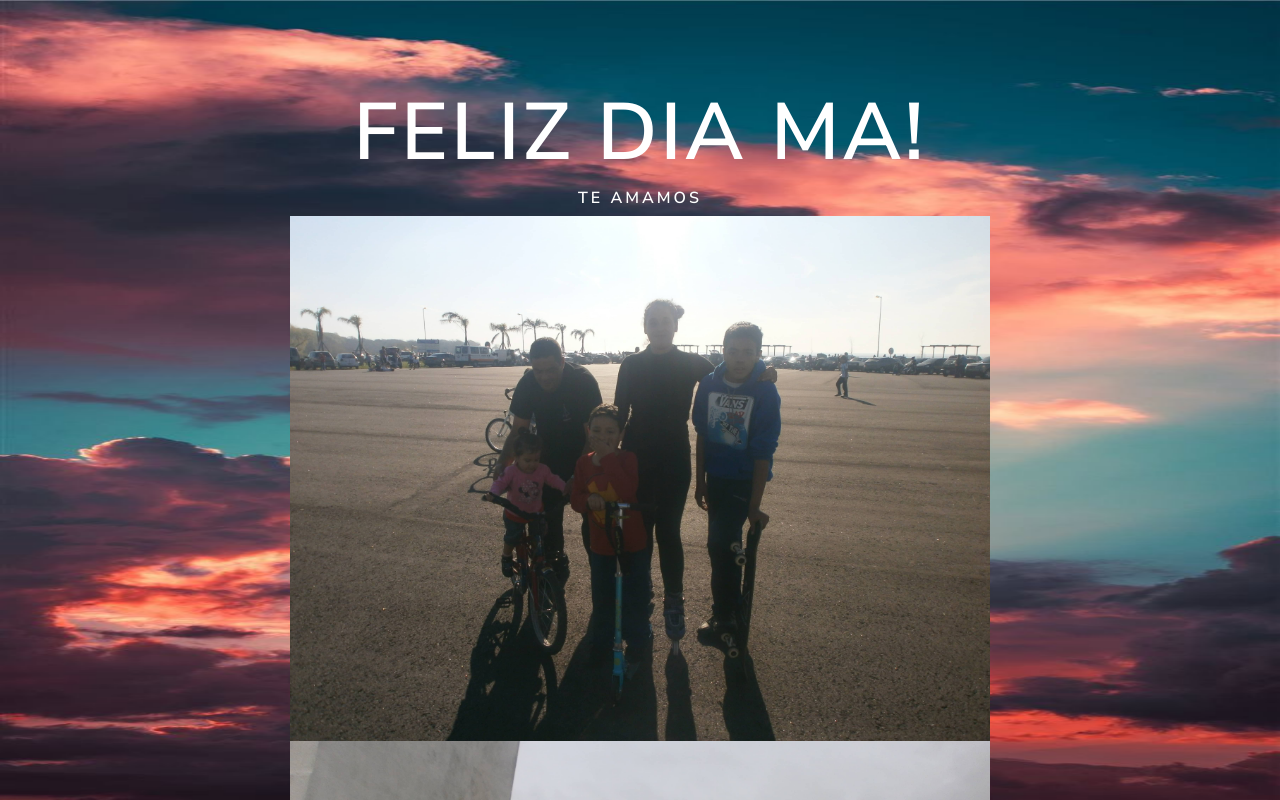
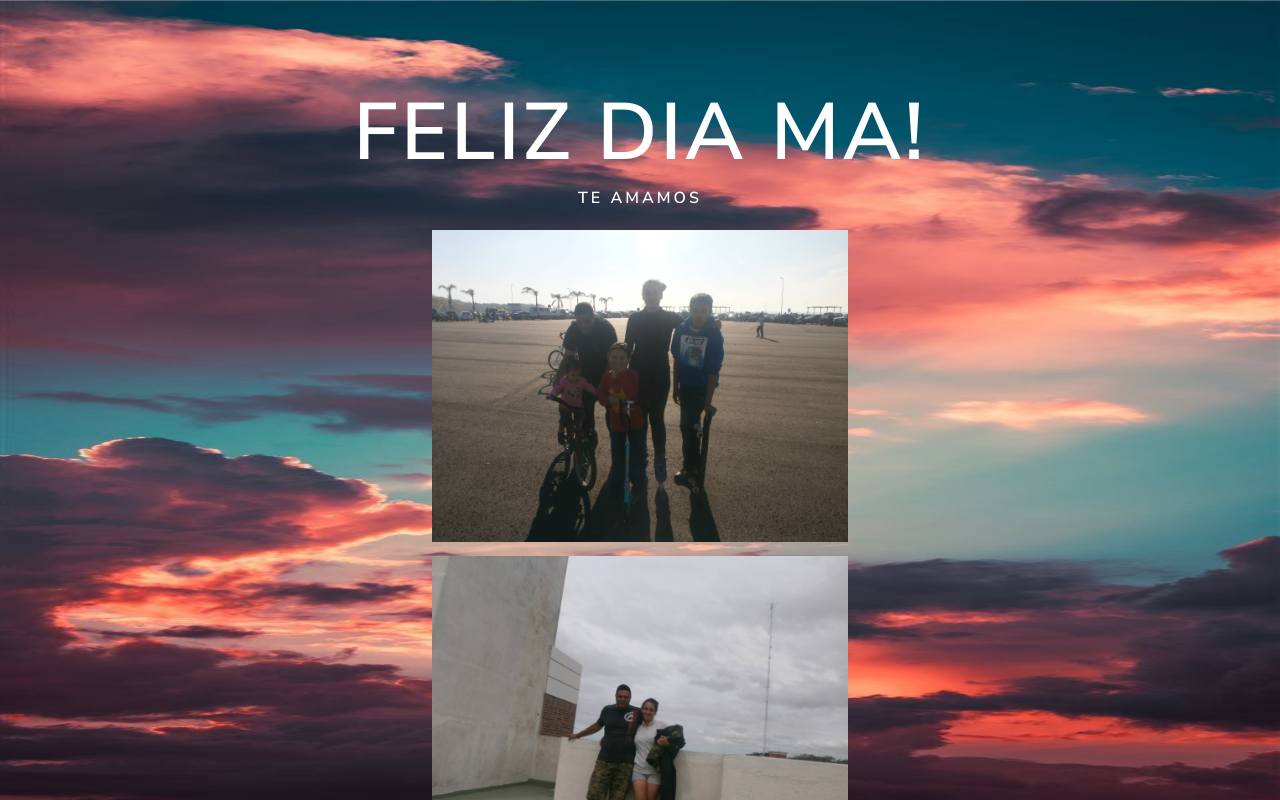
Before and after one commit to Dylnnn-Work/Feliz-Dia-ma, a Next.js app: page / in a window 1280 px wide. Shown: the top 800 px of the page. Built offline with nearby package versions, Linux system fonts and the light colour scheme.

Commit message:
first commit

```diff
--- a/components/images.jsx
+++ b/components/images.jsx
@@ -5,7 +5,7 @@ const Imagenes = () => {
         <div Style="display:flex; flex-direction:column; align-self:center;margin-top:0px">
             {fotos.map((image,index) => {
                 return (
-                        <img src={"/" + image} loader="lazy" key={index} Style="width:700px; height:auto; object-fit:contain;align-self:center;margin-top:0px" />
+                    <img src={"/" + image} loader="lazy" key={index} Style="max-width:52vh; height:auto; object-fit:fill;align-self:center;margin-top:14px" />
                 )
             })}
         </div>
```
